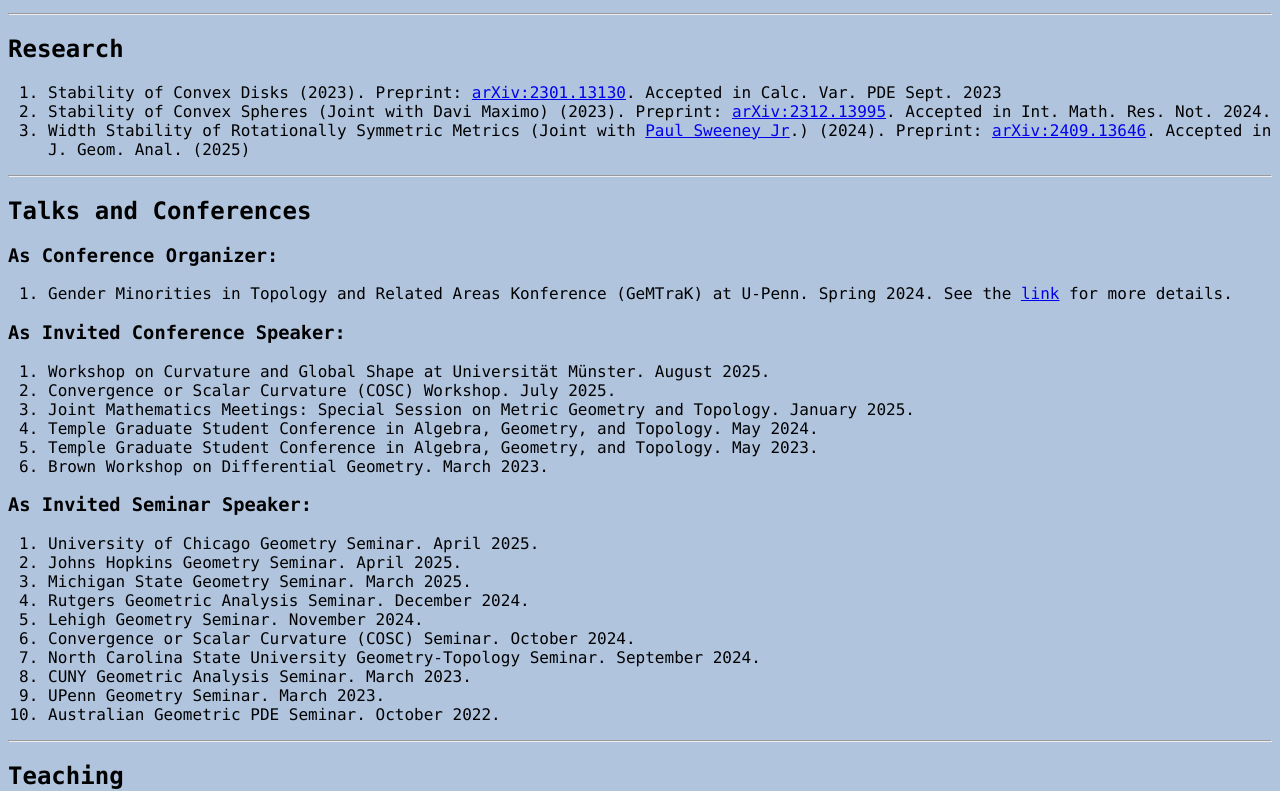
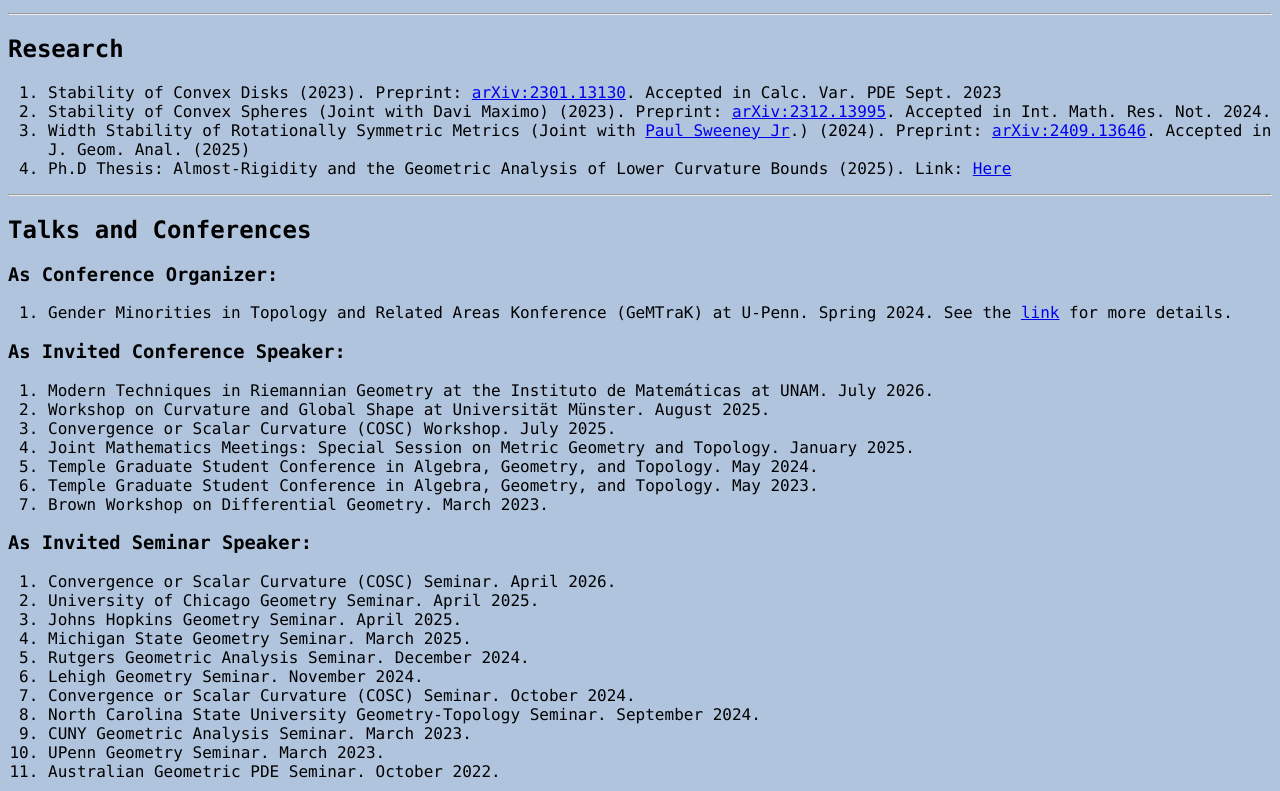
Before and after one commit to hstuff/hstuff.github.io, a plain HTML site: page index.html in a window 1280 px wide. Shown: the part 661-1452 px from the top of the page. Drawn offline with Linux system fonts and the light colour scheme.

Commit message:
Update conference and thesis information in index.html

```diff
--- a/index.html
+++ b/index.html
@@ -33,7 +33,8 @@
      <li> Stability of Convex Disks (2023). Preprint: <a href="https://arxiv.org/abs/2301.13130"  target="_blank" rel="noreferrer noopener">arXiv:2301.13130</a>. Accepted in Calc. Var. PDE Sept. 2023</li>
      <li> Stability of Convex Spheres (Joint with Davi Maximo) (2023). Preprint: <a href="https://arxiv.org/abs/2312.13995"  target="_blank" rel="noreferrer noopener">arXiv:2312.13995</a>. Accepted in Int. Math. Res. Not. 2024.</li>
      <li> Width Stability of Rotationally Symmetric Metrics (Joint with <a href="https://sites.google.com/view/paulsweeneyjr/"  target="_blank" rel="noreferrer noopener">Paul Sweeney Jr</a>.) (2024). Preprint: <a href="https://arxiv.org/abs/2409.13646"  target="_blank" rel="noreferrer noopener">arXiv:2409.13646</a>. Accepted in J. Geom. Anal. (2025)</li>
-
+     <li> Ph.D Thesis: Almost-Rigidity and the Geometric Analysis of Lower Curvature Bounds (2025). Link: <a href="https://repository.upenn.edu/handle/20.500.14332/612486"  target="_blank" rel="noreferrer noopener">Here</a></li>
+     <!--<li> Width Stability of Three Manifolds (2026). In preparation. </li>-->
 </ol>
 </section>
 <hr>
@@ -48,6 +49,7 @@
 
 <h3>As Invited Conference Speaker:</h3>
 <ol>
+    <li> Modern Techniques in Riemannian Geometry at the Instituto de Matemáticas at UNAM. July 2026. </li>
     <li> Workshop on Curvature and Global Shape at Universität Münster. August 2025. </li>
     <li> Convergence or Scalar Curvature (COSC) Workshop. July 2025. </li>
     <li> Joint Mathematics Meetings: Special Session on Metric Geometry and Topology. January 2025.</li>
@@ -58,6 +60,7 @@
 
 <h3>As Invited Seminar Speaker:</h3>
 <ol>
+    <li> Convergence or Scalar Curvature (COSC) Seminar. April 2026.</li>
     <li> University of Chicago Geometry Seminar. April 2025.</li>
     <li> Johns Hopkins Geometry Seminar. April 2025.</li>
     <li> Michigan State Geometry Seminar. March 2025.</li>
```
